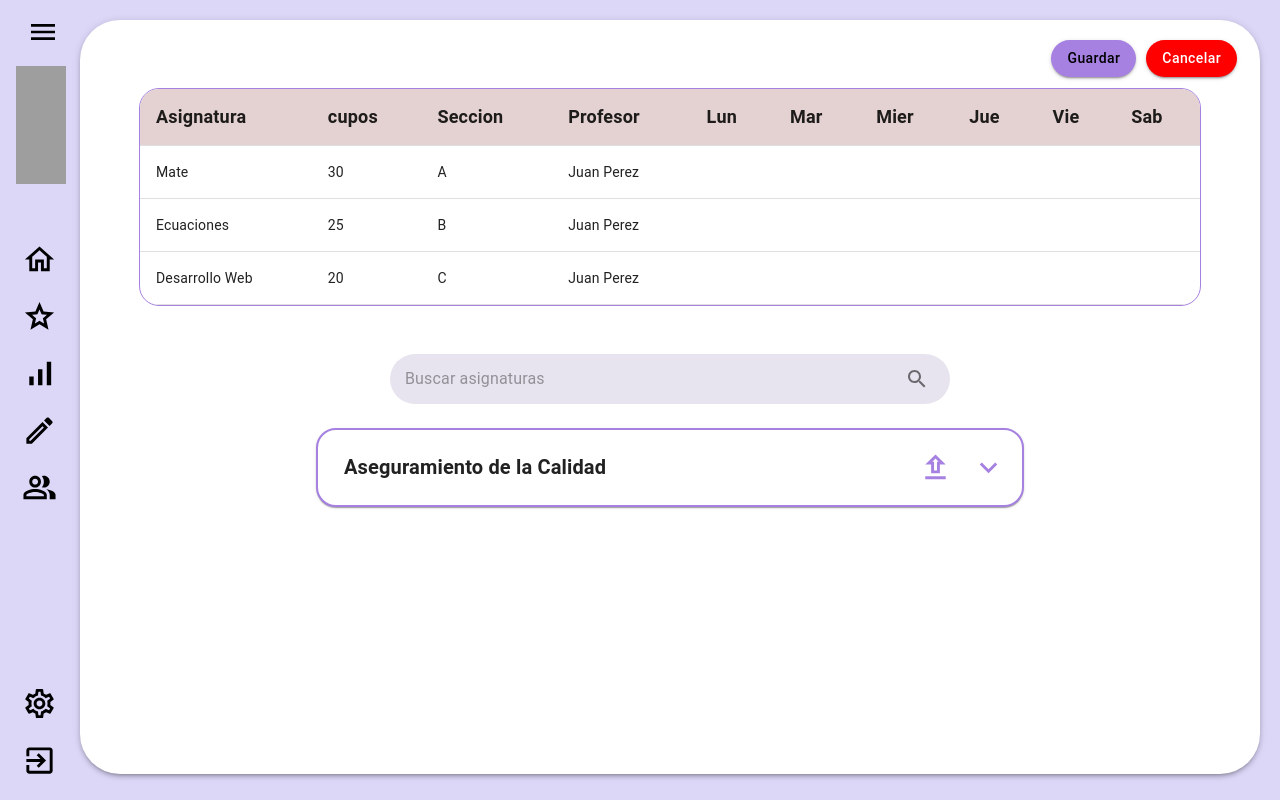
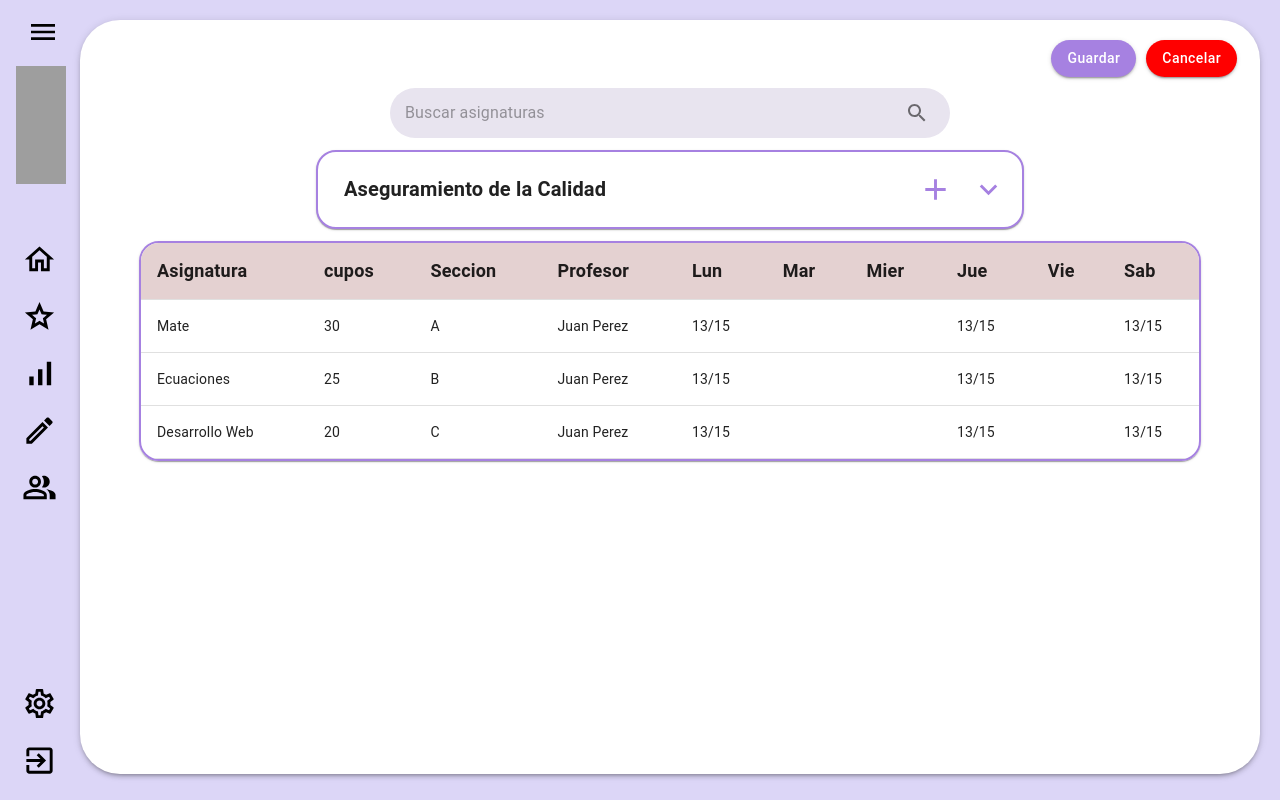
Before and after one commit to siriuzz/IndiC, a Next.js app: page /seleccionar_asignaturas in a window 1280 px wide. Built offline with nearby package versions, Linux system fonts and the light colour scheme; grey boxes are pictures that could not be loaded.

Commit message:
Agreebutton, seleccion page y paperbig now fixed and scrollable

```diff
--- a/src/app/inicio_administrador/page.js
+++ b/src/app/inicio_administrador/page.js
@@ -195,7 +195,9 @@ export default function InicioAdministrador() {
                     </Paper>
                     <Paper elevation={4} style={UsuariosStyle}>
                         <List sx={{ width: "190px" }}>
-                            <SearchBar placeholder="Buscar Usuarios" />
+                            <div style={{marginLeft: "16px", marginTop: "10px"}}>
+                                <SearchBar placeholder="Buscar Usuarios" />
+                            </div>
                             {
                                 estudiantes.map((estudiante) => {
                                     return (
--- a/src/app/layout.js
+++ b/src/app/layout.js
@@ -29,6 +29,7 @@ export const useStyles = {
     marginLeft: "5rem",
     height: "94.3vh",
     width: "100%",
+    overflow: "auto"
   },
   divlinearProgressHead: {
     width: "280px",
--- a/src/app/seleccionar_asignaturas/page.js
+++ b/src/app/seleccionar_asignaturas/page.js
@@ -14,7 +14,6 @@ import AccordionSummary from '@mui/material/AccordionSummary';
 import AccordionDetails from '@mui/material/AccordionDetails';
 import Theme from "../theme";
 import ExpandMoreIcon from '@mui/icons-material/ExpandMore';
-import { RadioButtonChecked, UploadOutlined } from "@mui/icons-material";
 import { Table, TableBody, TableCell, TableContainer, TableHead, TableRow } from '@mui/material';
 import { useState } from 'react';
 import { Kanit } from "next/font/google";
@@ -24,6 +23,8 @@ import Radio from '@mui/material/Radio';
 import RadioGroup from '@mui/material/RadioGroup';
 import FormGroup from '@mui/material/FormGroup';
 import Grid from "@mui/material/Grid";
+import AddIcon from '@mui/icons-material/Add';
+import {ThemeProvider} from "@mui/material/";
 
 const kanit = Kanit({ subsets: ['latin'], weight: ["400", "700"] })
 
@@ -54,7 +55,7 @@ export default function SeleccionarAsignaturasPage() {
         display: "flex",
         justifyContent: "center",
         alignItems: "center",
-        marginTop: "3rem",
+        marginTop: "1%",
     };
 
     const AsignaturasStyle = {
@@ -65,72 +66,21 @@ export default function SeleccionarAsignaturasPage() {
         fontWeight: "bold",
     };
 
-    const EachStudentStyle = {
-        display: "flex",
-        backgroundColor: "#f4eeff",
-        borderRadius: "20px",
-        width: "100%",
-        height: "80px",
-        justifySelf: "center",
-        marginTop: "0px",
-        marginBottom: "10px",
-    };
-
     const tableCellStyle = {
         fontWeight: "bold",
         fontSize: "18px",
     };
 
+    const tableCellStyle2 = {
+        fontWeight: "bold",
+    };
+
     const data = [
-        { id: 1, tipo: 'T', cupos: 30, seccion: 'A', profesor: "Juan Perez" },
-        { id: 2, tipo: 'T', cupos: 25, seccion: 'B' },
-        { id: 3, tipo: 'T', cupos: 20, seccion: 'C' },
+        { id: 1, tipo: 'T', asignatura: 'Mate', cupos: 30, seccion: 'A', profesor: "Juan Perez", lun: "13/15", jue: "13/15", sab: "13/15" },
+        { id: 2, tipo: 'T', asignatura: 'Ecuaciones', cupos: 25, seccion: 'B', profesor: "Juan Perez", lun: "13/15", jue: "13/15", sab: "13/15" },
+        { id: 3, tipo: 'T', asignatura: 'Desarrollo Web', cupos: 20, seccion: 'C', profesor: "Juan Perez", lun: "13/15", jue: "13/15", sab: "13/15" },
         // puedes agregar más datos aquí
     ];
-
-    const data2 = [
-        { id: 1, asignatura: 'Mate', cupos: 30, seccion: 'A', profesor: "Juan Perez" },
-        { id: 2, asignatura: 'Ecuaciones', cupos: 25, seccion: 'B', profesor: "Juan Perez" },
-        { id: 3, asignatura: 'Desarrollo Web', cupos: 20, seccion: 'C', profesor: "Juan Perez" },
-        // puedes agregar más datos aquí
-    ];
-
-    const renderOptionTable = (option, index) => {
-        return (
-            <Table>
-                <TableBody>
-                    <TableRow>
-                            <RadioGroup
-                                value={selectedOption}
-                                onChange={(event) => setSelectedOption(parseInt(event.target.value))}
-                            >
-                                <FormControlLabel
-                                    value={index.toString()}
-                                    control={<Radio />}
-                                    label=""
-                                />
-                            </RadioGroup>
-                            {data2.map((row) => (
-                                    <>
-                                        <TableRow key={row.id} onClick={() => setExpandedRow(row.id === expandedRow ? null : row.id)}>
-                                            <TableCell>{row.asignatura}</TableCell>
-                                            <TableCell>{row.cupos}</TableCell>
-                                            <TableCell>{row.seccion}</TableCell>
-                                            <TableCell>{row.profesor}</TableCell>
-                                            <TableCell>{row.lun}</TableCell>
-                                            <TableCell>{row.mar}</TableCell>
-                                            <TableCell>{row.mier}</TableCell>
-                                            <TableCell>{row.jue}</TableCell>
-                                            <TableCell>{row.vier}</TableCell>
-                                            <TableCell>{row.sab}</TableCell>
-                                        </TableRow>
-                                    </>
-                                ))}
-                    </TableRow>
-                </TableBody>
-            </Table>
-        );
-    };
 
 
     return (
@@ -139,97 +89,55 @@ export default function SeleccionarAsignaturasPage() {
             <Paper elevation={3} style={useStyles.paperBig}>
                 <AgreeCancelButtons />
 
-                <div style={{ display: "flex", justifyContent: 'center', marginTop: "1%" }}>
-                    <TableContainer style={{ width: "90%", backgroundColor: "transparent", borderRadius: "20px", border: "1px solid", borderColor: Theme.palette.primary.main }}>
-                        <Table>
-                            <TableHead style={{ backgroundColor: Theme.palette.secondary.table }}>
-                                <TableRow >
-                                    <TableCell style={tableCellStyle}>Asignatura</TableCell>
-                                    <TableCell style={tableCellStyle}>cupos</TableCell>
-                                    <TableCell style={tableCellStyle}>Seccion</TableCell>
-                                    <TableCell style={tableCellStyle}>Profesor</TableCell>
-                                    <TableCell style={tableCellStyle}>Lun</TableCell>
-                                    <TableCell style={tableCellStyle}>Mar</TableCell>
-                                    <TableCell style={tableCellStyle}>Mier</TableCell>
-                                    <TableCell style={tableCellStyle}>Jue</TableCell>
-                                    <TableCell style={tableCellStyle}>Vie</TableCell>
-                                    <TableCell style={tableCellStyle}>Sab</TableCell>
-                                </TableRow>
-                            </TableHead>
-                            <TableBody>
-                                {data2.map((row) => (
-                                    <>
-                                        <TableRow key={row.id} onClick={() => setExpandedRow(row.id === expandedRow ? null : row.id)}>
-                                            <TableCell>{row.asignatura}</TableCell>
-                                            <TableCell>{row.cupos}</TableCell>
-                                            <TableCell>{row.seccion}</TableCell>
-                                            <TableCell>{row.profesor}</TableCell>
-                                            <TableCell>{row.lun}</TableCell>
-                                            <TableCell>{row.mar}</TableCell>
-                                            <TableCell>{row.mier}</TableCell>
-                                            <TableCell>{row.jue}</TableCell>
-                                            <TableCell>{row.vier}</TableCell>
-                                            <TableCell>{row.sab}</TableCell>
-                                        </TableRow>
-                                        {row.id === expandedRow && (
-                                            <TableRow>
-                                                <TableCell colSpan={10}>
-                                                    <Grid container spacing={0} alignItems="center">
-                                                        <Grid item>
-                                                            {options.map((option, index) => (
-                                                                <div key={index}>
-                                                                    {renderOptionTable(option, index)}
-                                                                </div>
-                                                            ))}
-                                                        </Grid>
-                                                    </Grid>
-                                                </TableCell>
-                                            </TableRow>
-                                        )}
-                                    </>
-                                ))}
-                            </TableBody>
-                        </Table>
-                    </TableContainer>
-                </div>
-
                 <div style={SearchBarContainer}>
                     <SearchBar placeholder={"Buscar asignaturas"} />
                 </div>
-                <div style={{ display: "flex", justifyContent: 'center', marginTop: "2%" }}>
-                    <Accordion className={kanit.className} style={{ border: '2px solid', width: "60%", borderColor: Theme.palette.primary.main, borderRadius: "20px" }} expanded={expanded === 'panel1'} onChange={handleChange('panel1')}>
+
+                <ThemeProvider theme={Theme}>
+                <div style={{ display: "flex", justifyContent: 'center', marginTop: "1%", }}>
+                    <Accordion className={kanit.className} style={{ border: '2px solid', width: "60%", borderColor: Theme.palette.primary.main, borderRadius: "20px", height: "25%" }} expanded={expanded === 'panel1'} onChange={handleChange('panel1')}>
                         <AccordionSummary
                             expandIcon={<ExpandMoreIcon style={{ color: Theme.palette.primary.main, height: "35px", width: "35px" }} />}
                             aria-controls="panel1bh-content"
                             id="panel1bh-header">
                             <ListItemText className={kanit.className} style={AsignaturasStyle} primary=<span style={{ fontSize: "20px", fontWeight: "bold" }}>Aseguramiento de la Calidad</span> />
                             <IconButton aria-label="add" style={{ marginLeft: "auto", marginRight: "10px" }}>
-                                <UploadOutlined style={{ color: Theme.palette.primary.main, height: "35px", width: "35px" }} />
+                                <AddIcon style={{ color: Theme.palette.primary.main, height: "35px", width: "35px" }} />
                             </IconButton>
                         </AccordionSummary>
                         <AccordionDetails>
                             <paper >
-                                <TableContainer style={{ backgroundColor: "transparent" }}>
+                                <TableContainer style={{ backgroundColor: "transparent", borderRadius: "20px" }}>
                                     <Table>
-                                        <TableHead>
+                                        <TableHead style={{ backgroundColor: Theme.palette.secondary.table, }}>
                                             <TableRow>
                                                 <TableCell></TableCell>
-                                                <TableCell>Tipo</TableCell>
-                                                <TableCell>cupos</TableCell>
-                                                <TableCell>Seccion</TableCell>
-                                                <TableCell>Profesor</TableCell>
-                                                <TableCell>Lun</TableCell>
-                                                <TableCell>Mar</TableCell>
-                                                <TableCell>Mier</TableCell>
-                                                <TableCell>Jue</TableCell>
-                                                <TableCell>Vie</TableCell>
-                                                <TableCell>Sab</TableCell>
+                                                <TableCell style={tableCellStyle2}>Tipo</TableCell>
+                                                <TableCell style={tableCellStyle2}>cupos</TableCell>
+                                                <TableCell style={tableCellStyle2}>Seccion</TableCell>
+                                                <TableCell style={tableCellStyle2}>Profesor</TableCell>
+                                                <TableCell style={tableCellStyle2}>Lun</TableCell>
+                                                <TableCell style={tableCellStyle2}>Mar</TableCell>
+                                                <TableCell style={tableCellStyle2}>Mier</TableCell>
+                                                <TableCell style={tableCellStyle2}>Jue</TableCell>
+                                                <TableCell style={tableCellStyle2}>Vie</TableCell>
+                                                <TableCell style={tableCellStyle2}>Sab</TableCell>
                                             </TableRow>
                                         </TableHead>
                                         <TableBody>
-                                            {data.map((row) => (
+                                            {data.map((row, index) => (
                                                 <TableRow key={row.id}>
                                                     <TableCell>
+                                                        <RadioGroup
+                                                            value={selectedOption}
+                                                            onChange={(event) => setSelectedOption(event.target.value)}
+                                                        >
+                                                            <FormControlLabel
+                                                                value={index.toString()}
+                                                                control={<Radio  style={{marginLeft: "50%"}} />}
+                                                                label=""
+                                                            />
+                                                        </RadioGroup>
                                                     </TableCell>
                                                     <TableCell>{row.tipo}</TableCell>
                                                     <TableCell>{row.cupos}</TableCell>
@@ -250,6 +158,46 @@ export default function SeleccionarAsignaturasPage() {
                         </AccordionDetails>
                     </Accordion>
                 </div>
+                </ThemeProvider>
+
+                <div style={{ display: "flex", justifyContent: 'center', marginTop: "1%" }}>
+                    <TableContainer component={Paper} style={{ width: "90%", backgroundColor: "transparent", borderRadius: "20px", border: "2px solid", borderColor: Theme.palette.primary.main }}>
+                        <Table>
+                            <TableHead style={{ backgroundColor: Theme.palette.secondary.table }}>
+                                <TableRow>
+                                    <TableCell style={tableCellStyle}>Asignatura</TableCell>
+                                    <TableCell style={tableCellStyle}>cupos</TableCell>
+                                    <TableCell style={tableCellStyle}>Seccion</TableCell>
+                                    <TableCell style={tableCellStyle}>Profesor</TableCell>
+                                    <TableCell style={tableCellStyle}>Lun</TableCell>
+                                    <TableCell style={tableCellStyle}>Mar</TableCell>
+                                    <TableCell style={tableCellStyle}>Mier</TableCell>
+                                    <TableCell style={tableCellStyle}>Jue</TableCell>
+                                    <TableCell style={tableCellStyle}>Vie</TableCell>
+                                    <TableCell style={tableCellStyle}>Sab</TableCell>
+                                </TableRow>
+                            </TableHead>
+                            <TableBody>
+                                {data.map((row) => (
+                                    <>
+                                        <TableRow key={row.id}>
+                                            <TableCell>{row.asignatura}</TableCell>
+                                            <TableCell>{row.cupos}</TableCell>
+                                            <TableCell>{row.seccion}</TableCell>
+                                            <TableCell>{row.profesor}</TableCell>
+                                            <TableCell>{row.lun}</TableCell>
+                                            <TableCell>{row.mar}</TableCell>
+                                            <TableCell>{row.mier}</TableCell>
+                                            <TableCell>{row.jue}</TableCell>
+                                            <TableCell>{row.vier}</TableCell>
+                                            <TableCell>{row.sab}</TableCell>
+                                        </TableRow>
+                                    </>
+                                ))}
+                            </TableBody>
+                        </Table>
+                    </TableContainer>
+                </div>
             </Paper>
         </div >
     );
--- a/src/components/AgreeCancelButtons/AgreeCancelButtons.js
+++ b/src/components/AgreeCancelButtons/AgreeCancelButtons.js
@@ -15,7 +15,7 @@ const divContainerStyle = {
 
 const GuardarStyle = {
     backgroundColor: theme.palette.primary.main,
-    color: "black",
+    color: "white",
     marginLeft: "10px",
     borderRadius: "25px",
     textTransform: "none",
```
Also changed, not shown: src/app/calificaciones_docente/page.js (+7 -5 lines).
